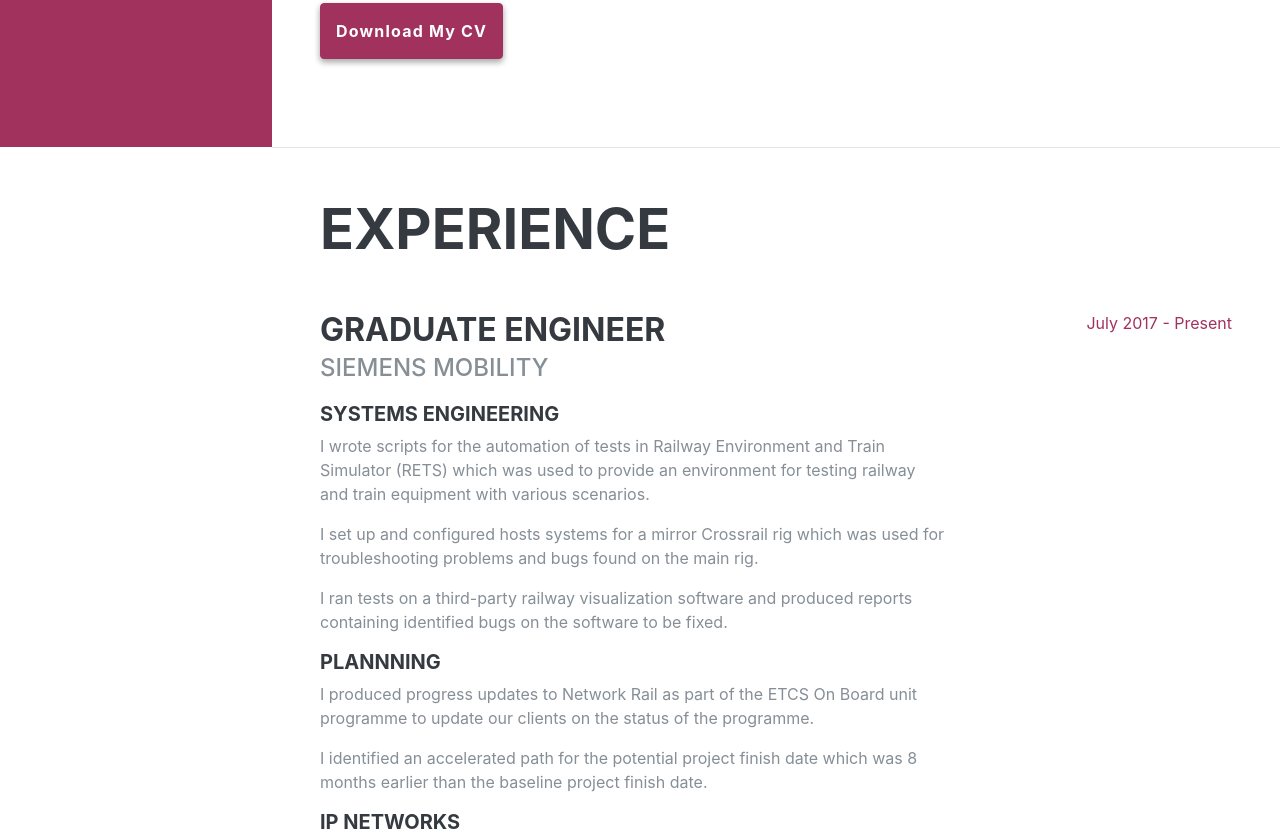
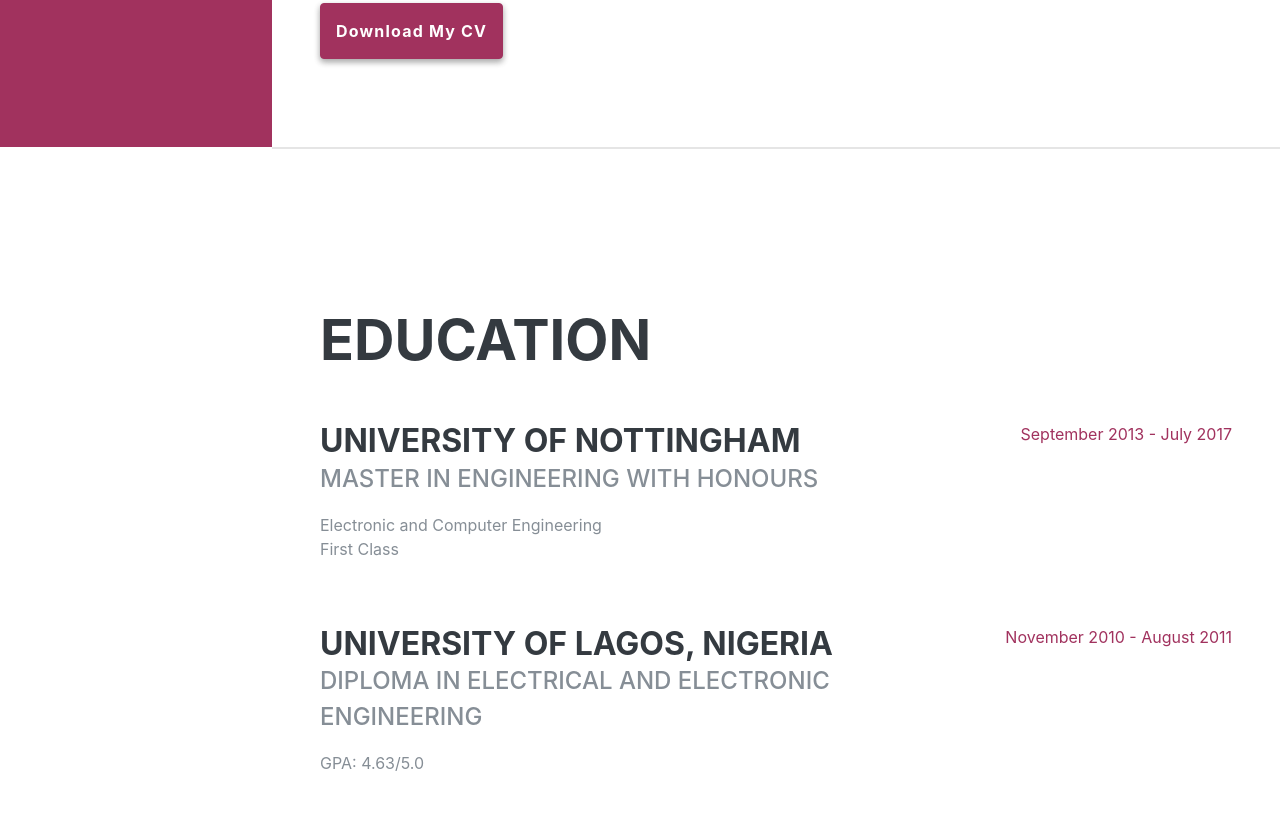
Before and after one commit to EOjeah/emmanuel-website, a website: page index.html in a window 1280 px wide. Shown: the part 653-1490 px from the top of the page. Drawn offline with nearby package versions, Linux system fonts and the light colour scheme; files that its build step writes are made by us from their sources; a web font is replaced by a local one.

Commit message:
removed my experience
Temporary remove my experience from my profile

```diff
--- a/index.html
+++ b/index.html
@@ -104,7 +104,7 @@
 
     <hr class="m-0">
 
-    <section class="resume-section p-3 p-lg-5 d-flex justify-content-center" id="experience">
+<!--     <section class="resume-section p-3 p-lg-5 d-flex justify-content-center" id="experience">
       <div class="w-100">
         <h2 class="mb-5">Experience</h2>
 
@@ -155,7 +155,7 @@
 
       </div>
 
-    </section>
+    </section> -->
 
     <hr class="m-0">
 
```
